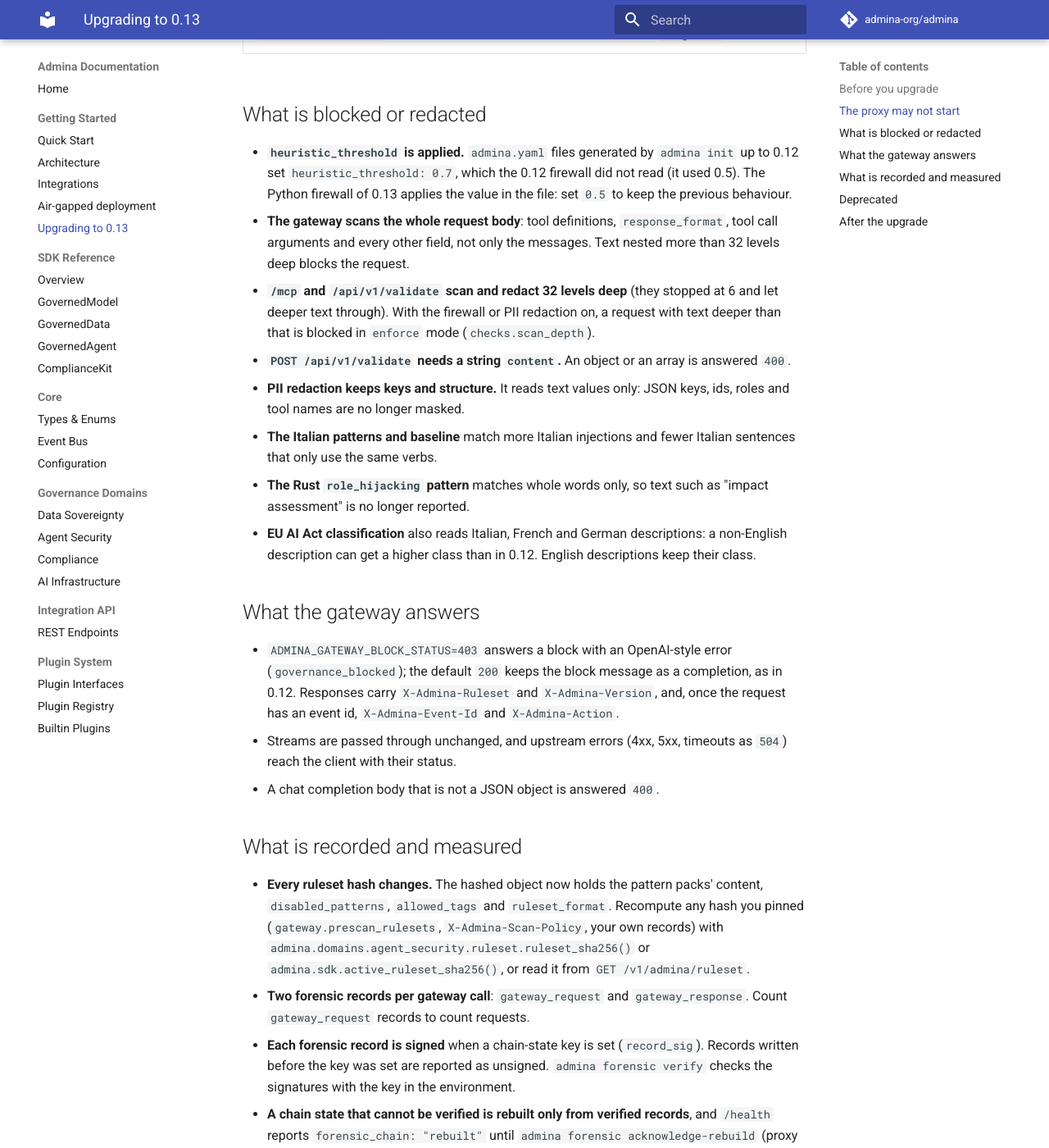
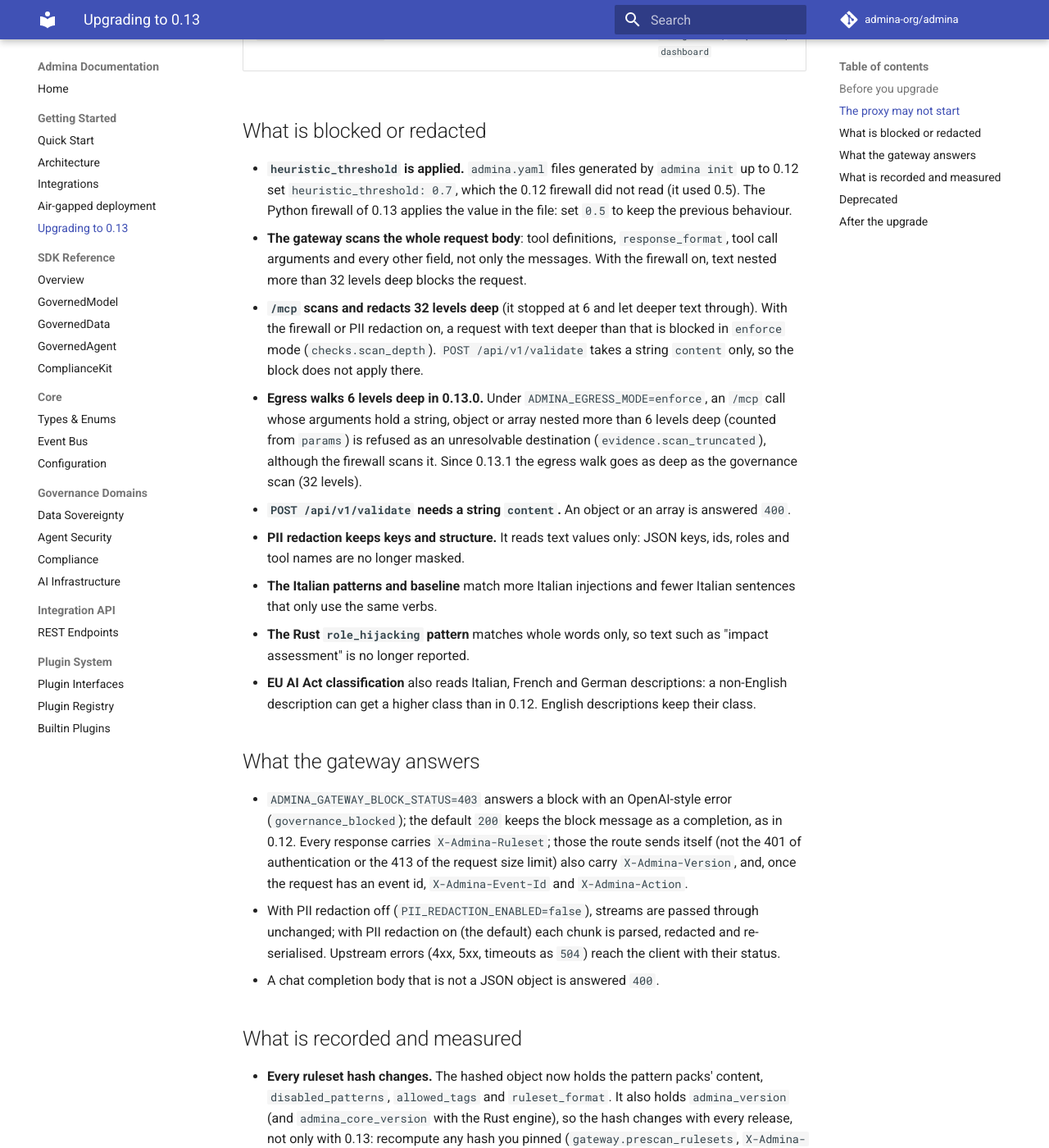
Before and after one commit to admina-org/admina, an MkDocs documentation site: the page built from docs/guides/upgrade-0.13.md, in a window 1280 px wide and 1400 px high, scrolled down 1269 px. Shown: the whole window at 82% size. Built offline with MkDocs 1.6.1 and Material for MkDocs 9.7.7, drawn with Linux system fonts in a browser that asks for light colours; comment, search, counter and statistics services are not loaded; some of the changed text lies outside the part shown.

Commit message:
docs(upgrade): correct the 0.13 upgrade guide
- HTTP clients send the API key in a header; ?api_key= works only on the live feed
- list every ADMINA_ENABLED_SURFACES name
- the depth block applies to /mcp and the gateway; note the 0.13.0 egress depth of 6
- recompute pinned ruleset hashes after each upgrade
- streams pass through unchanged only with PII redaction off
- keep the forensic key set once records are signed

```diff
--- a/docs/guides/upgrade-0.13.md
+++ b/docs/guides/upgrade-0.13.md
@@ -29,7 +29,7 @@
 | A value of the wrong type in `admina.yaml` | `ConfigSchemaError` naming the key | fix the value; `ADMINA_CONFIG_STRICT=true` also refuses unknown keys |
 | `FORENSIC_BACKEND=filesystem` without a usable directory, or `s3` without boto3 or S3 | no fallback to the in-memory store: `open` mode starts with a store that records nothing (`forensic_writable: false`), `closed` mode does not start | set `FORENSIC_BASE_DIR` to a writable directory, or fix the S3 settings |
 | `ADMINA_FORENSIC_STATE_KEY_FILE` inside the forensic directory | `SecretFileError` | keep the key file outside the store |
-| An unknown name in `ADMINA_ENABLED_SURFACES` | error | use `gateway`, `mcp`, `integration` |
+| An unknown name in `ADMINA_ENABLED_SURFACES` | error | use `gateway`, `mcp`, `integration`, `compliance`, `dashboard` |
 
 ## What is blocked or redacted
 
@@ -39,11 +39,19 @@
   the value in the file: set `0.5` to keep the previous behaviour.
 - **The gateway scans the whole request body**: tool definitions,
   `response_format`, tool call arguments and every other field, not only
-  the messages. Text nested more than 32 levels deep blocks the request.
-- **`/mcp` and `/api/v1/validate` scan and redact 32 levels deep** (they
-  stopped at 6 and let deeper text through). With the firewall or PII
-  redaction on, a request with text deeper than that is blocked in
-  `enforce` mode (`checks.scan_depth`).
+  the messages. With the firewall on, text nested more than 32 levels deep
+  blocks the request.
+- **`/mcp` scans and redacts 32 levels deep** (it stopped at 6 and let
+  deeper text through). With the firewall or PII redaction on, a request
+  with text deeper than that is blocked in `enforce` mode
+  (`checks.scan_depth`). `POST /api/v1/validate` takes a string `content`
+  only, so the block does not apply there.
+- **Egress walks 6 levels deep in 0.13.0.** Under
+  `ADMINA_EGRESS_MODE=enforce`, an `/mcp` call whose arguments hold a
+  string, object or array nested more than 6 levels deep (counted from
+  `params`) is refused as an unresolvable destination
+  (`evidence.scan_truncated`), although the firewall scans it. Since
+  0.13.1 the egress walk goes as deep as the governance scan (32 levels).
 - **`POST /api/v1/validate` needs a string `content`.** An object or an
   array is answered `400`.
 - **PII redaction keeps keys and structure.** It reads text values only:
@@ -60,10 +68,13 @@
 
 - `ADMINA_GATEWAY_BLOCK_STATUS=403` answers a block with an OpenAI-style
   error (`governance_blocked`); the default `200` keeps the block message
-  as a completion, as in 0.12. Responses carry `X-Admina-Ruleset` and
-  `X-Admina-Version`, and, once the request has an event id,
-  `X-Admina-Event-Id` and `X-Admina-Action`.
-- Streams are passed through unchanged, and upstream errors (4xx, 5xx,
+  as a completion, as in 0.12. Every response carries `X-Admina-Ruleset`;
+  those the route sends itself (not the 401 of authentication or the 413
+  of the request size limit) also carry `X-Admina-Version`, and, once the
+  request has an event id, `X-Admina-Event-Id` and `X-Admina-Action`.
+- With PII redaction off (`PII_REDACTION_ENABLED=false`), streams are
+  passed through unchanged; with PII redaction on (the default) each chunk
+  is parsed, redacted and re-serialised. Upstream errors (4xx, 5xx,
   timeouts as `504`) reach the client with their status.
 - A chat completion body that is not a JSON object is answered `400`.
 
@@ -71,8 +82,10 @@
 
 - **Every ruleset hash changes.** The hashed object now holds the pattern
   packs' content, `disabled_patterns`, `allowed_tags` and `ruleset_format`.
-  Recompute any hash you pinned (`gateway.prescan_rulesets`,
-  `X-Admina-Scan-Policy`, your own records) with
+  It also holds `admina_version` (and `admina_core_version` with the Rust
+  engine), so the hash changes with every release, not only with 0.13:
+  recompute any hash you pinned (`gateway.prescan_rulesets`,
+  `X-Admina-Scan-Policy`, your own records) after each upgrade, with
   `admina.domains.agent_security.ruleset.ruleset_sha256()` or
   `admina.sdk.active_ruleset_sha256()`, or read it from
   `GET /v1/admina/ruleset`.
@@ -81,7 +94,10 @@
 - **Each forensic record is signed** when a chain-state key is set
   (`record_sig`). Records written before the key was set are reported as
   unsigned. `admina forensic verify` checks the signatures with the key in
-  the environment.
+  the environment. Once the store holds signed records, keep the key set:
+  in 0.13.0 a proxy started without it writes unsigned records, which a
+  later verification with the key reports as `unsigned`; since 0.13.1 it
+  does not start in `closed` fail mode and logs a warning in `open` mode.
 - **A chain state that cannot be verified is rebuilt only from verified
   records**, and `/health` reports `forensic_chain: "rebuilt"` until
   `admina forensic acknowledge-rebuild` (proxy stopped) clears it.
@@ -95,8 +111,10 @@
 
 ## Deprecated
 
-- **`?api_key=`.** The API key in the query string still works and logs a
-  warning once per process. Send `X-API-Key` or `Authorization: Bearer`.
+- **`?api_key=`.** HTTP requests do not accept the API key in the query
+  string: send `X-API-Key` or `Authorization: Bearer`. The query string is
+  accepted only on the WebSocket upgrade of the dashboard live feed
+  (`/api/dashboard/live`), where it logs a warning once per process.
 
 ## After the upgrade
 
@@ -111,6 +129,7 @@
   `null` for the in-memory store), `forensic_chain` is `ok`, and `engine`
   names the engines you expect.
 - `/v1/admina/ruleset`: the `ruleset_sha256` to use in
-  `gateway.prescan_rulesets` and `X-Admina-Scan-Policy`.
+  `gateway.prescan_rulesets` and `X-Admina-Scan-Policy`; it changes with
+  every release.
 - `admina forensic verify`: `valid: true`; keep the `checkpoint` it prints
   to verify from there next time (`--checkpoint SEQ:HASH`).
```
